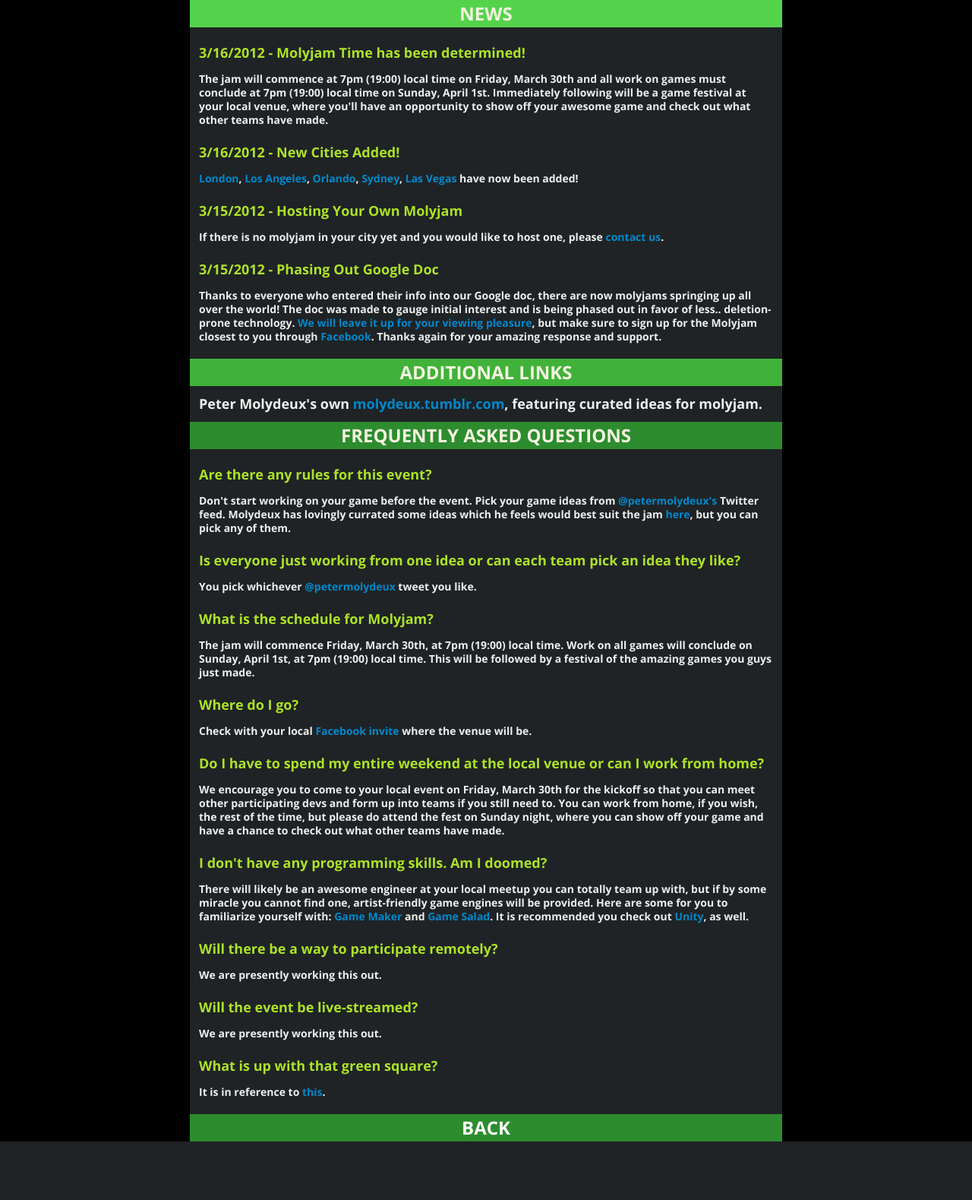
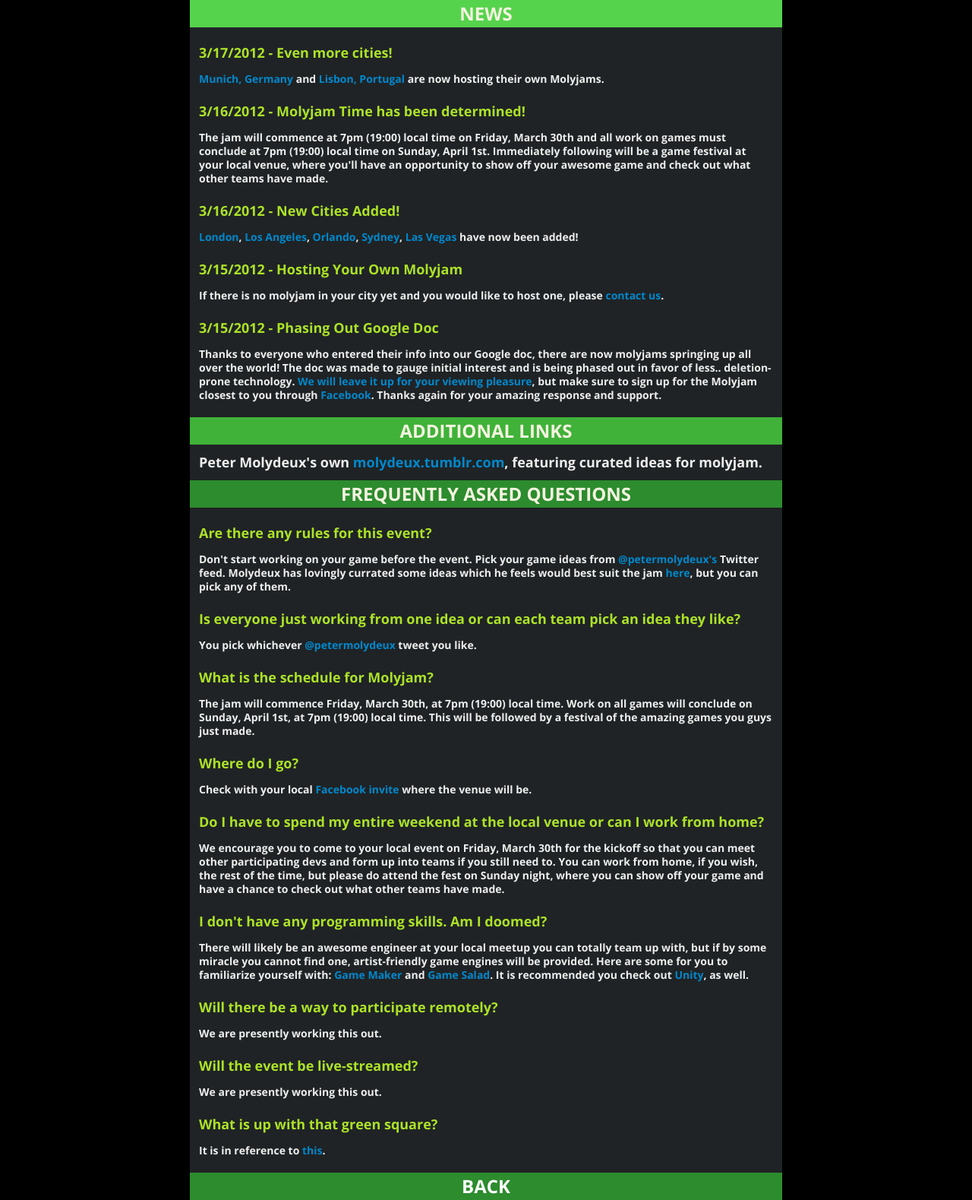
Before and after one commit to tabacco/molydeux, a PHP site: page /news.php in a window 1280 px wide. Shown: the whole page at 76% size. Before the commit the page ends 1502 px from the top, so only its background shows below. Run offline with PHP 8.4, Linux system fonts and the light colour scheme.

Commit message:
Adding Lisbon and Munich announcement

```diff
--- a/news.php
+++ b/news.php
@@ -10,6 +10,18 @@
       </div>
     </div>
     <div class="row" id="announcements">
+	  <div class="span10 offset1">
+        <div style="width: auto; height: auto; padding-top:20px; padding-left: 12px; padding-right: 12px; background-color:#1F2325;">
+          <h3 class="green">
+          3/17/2012 - Even more cities!
+          </h3>
+        </div>
+      </div>
+      <div class="span10 offset1">
+        <div style="width: auto; height: auto; padding-top:12px; padding-left: 12px; padding-right: 12px; background-color:#1F2325;">
+          <h4><a href="http://www.facebook.com/events/134077380052626/">Munich, Germany</a> and <a href="https://www.facebook.com/events/315424058512362/">Lisbon, Portugal</a> are now hosting their own Molyjams.</h4>
+        </div>
+      </div>
 	  <div class="span10 offset1">
         <div style="width: auto; height: auto; padding-top:20px; padding-left: 12px; padding-right: 12px; background-color:#1F2325;">
           <h3 class="green">
```
